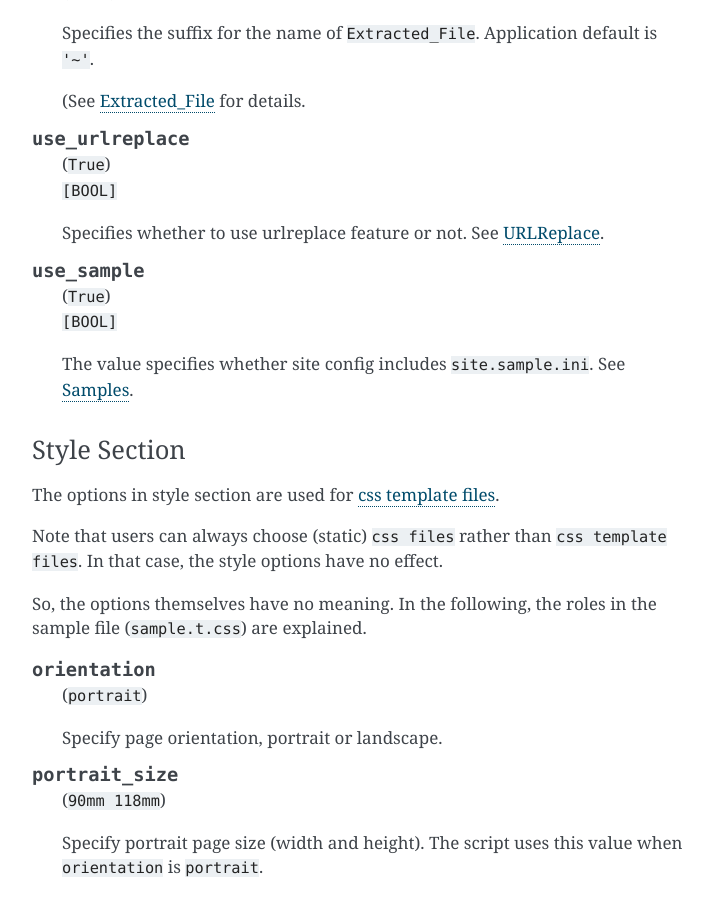
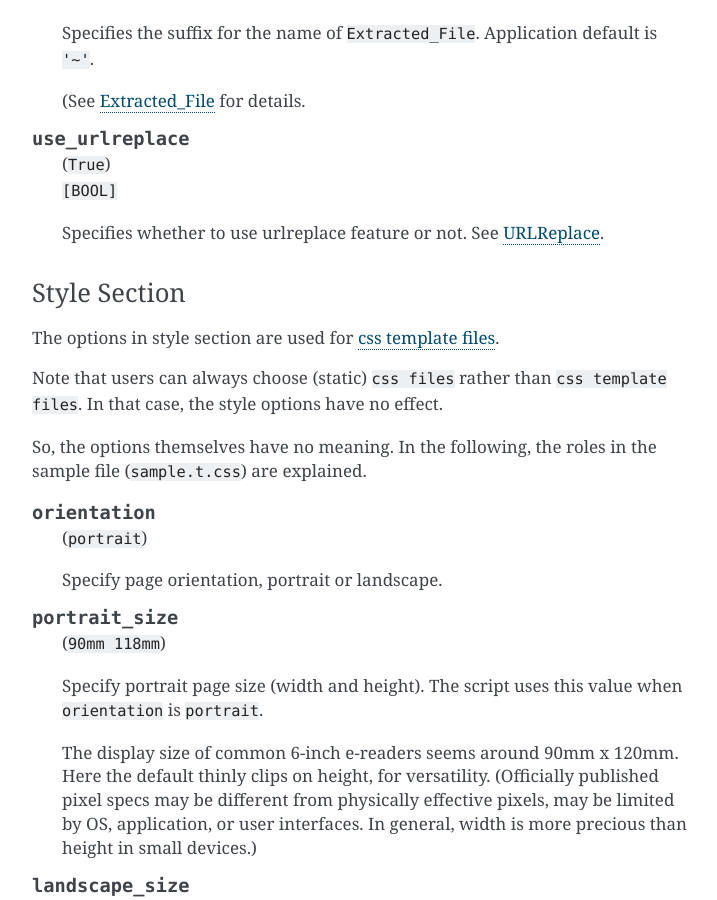
Before and after one commit to openandclose/tosixinch, a Sphinx documentation site: the page built from docs/options.rst, in a window 1280 px wide and 900 px high, scrolled down 8778 px. Shown: the whole window, without its empty margins (388-1105 px from the left). Built offline with Sphinx 7.4.7, drawn with Linux system fonts in a browser that asks for light colours.

Commit message:
Cut 'use_sample' option [API]

```diff
--- a/CHANGELOG.rst
+++ b/CHANGELOG.rst
@@ -34,6 +34,8 @@
 
       loc_index=     index--tosixinch
       loc_appendix=  --extracted
+
+* Cut 'use_sample' option
 
 
 v0.3.0 (2020-02-24)
--- a/docs/intro.rst
+++ b/docs/intro.rst
@@ -164,7 +164,7 @@
 -------
 
 The script includes a sample ini file (``site.sample.ini``),
-and reads it into configuration if not disabled or overwritten.
+and reads it into configuration.
 
 .. code-block:: none
 
--- a/docs/options.rst
+++ b/docs/options.rst
@@ -484,14 +484,6 @@
     Specifies whether to use urlreplace feature or not.
     See `URLReplace <topics.html#urlreplace>`__.
 
-.. confopt:: use_sample
-
-    | (``True``)
-    | ``[BOOL]``
-
-    The value specifies whether site config includes ``site.sample.ini``.
-    See `Samples <intro.html#samples>`__.
-
 
 Style Section
 ^^^^^^^^^^^^^
```
Also changed, not shown: 2 other files.
